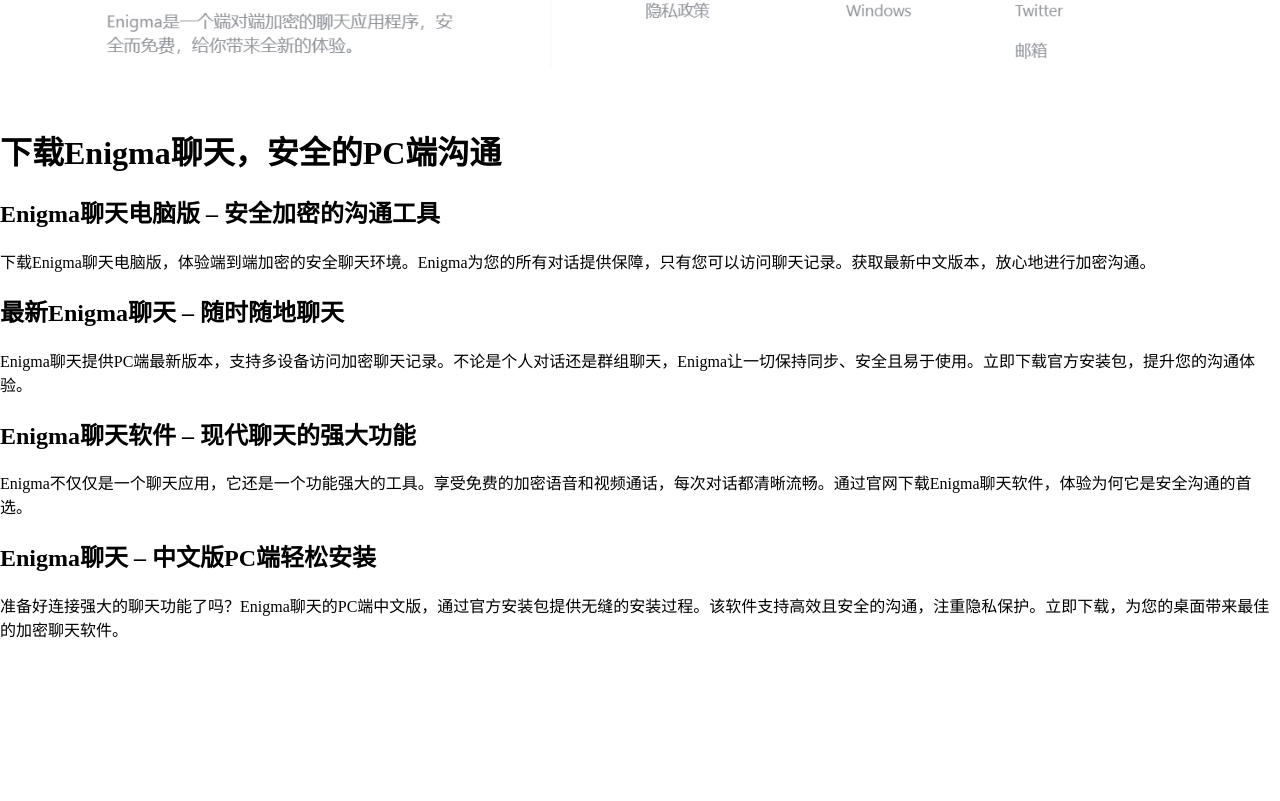
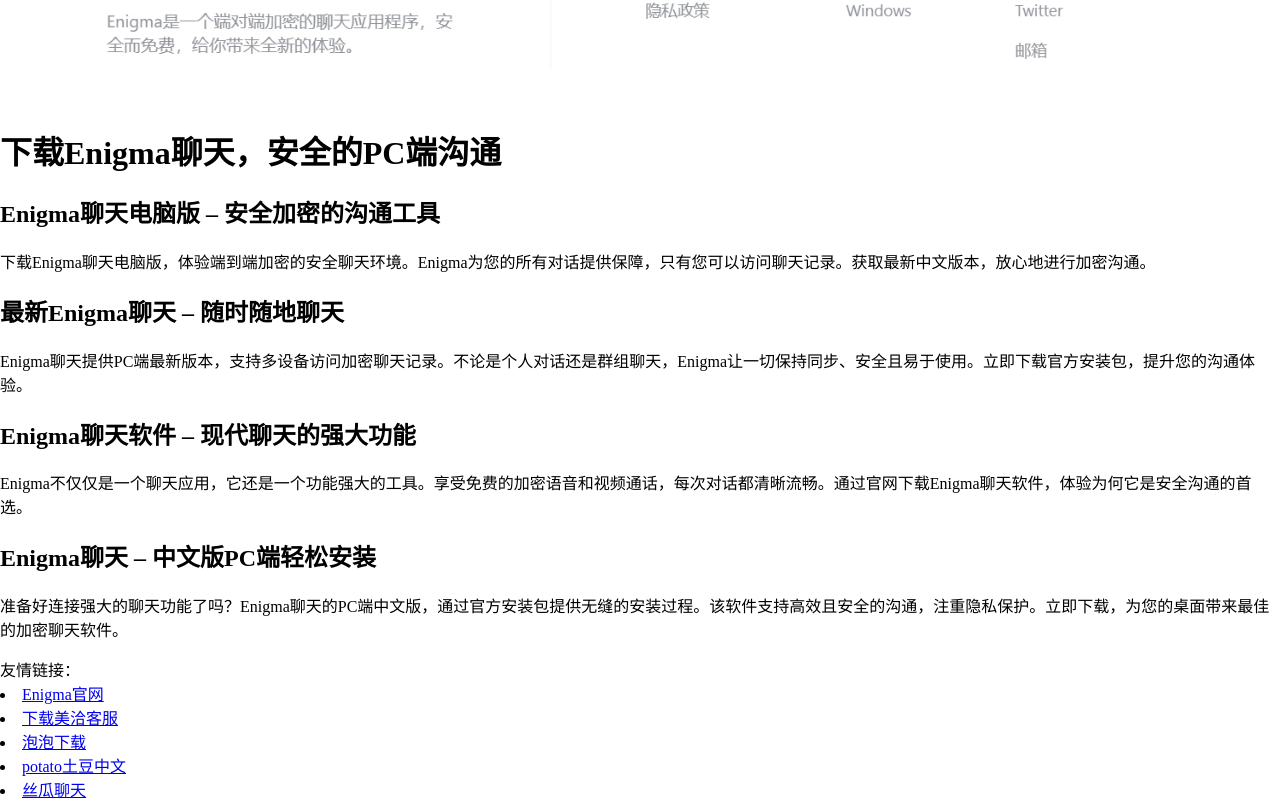
Before and after one commit to Beingfan/enigma-seo, a website: page index.html in a window 1280 px wide. Shown: the part 2745-3546 px from the top of the page. Before the commit the page ends 3402 px from the top, so only its background shows below. Drawn offline with Linux system fonts and the light colour scheme.

Commit message:
index.html

```diff
--- a/index.html
+++ b/index.html
@@ -65,6 +65,12 @@
         <p>准备好连接强大的聊天功能了吗？Enigma聊天的PC端中文版，通过官方安装包提供无缝的安装过程。该软件支持高效且安全的沟通，注重隐私保护。立即下载，为您的桌面带来最佳的加密聊天软件。</p>
     </section>
 
+友情链接：
+<li><a href="https://enigma-seo.vercel.app/">Enigma官网</a></li>
+<li><a href="https://meiqia-seo.vercel.app/">下载美洽客服</a></li>
+<li><a href="https://paopao-seo.vercel.app/">泡泡下载</a></li>
+<li><a href="https://potato-seo.vercel.app/">potato土豆中文</a></li>
+<li><a href="https://sigua-seo.vercel.app/">丝瓜聊天</a></li>
 
 </body>
 </html>
```
